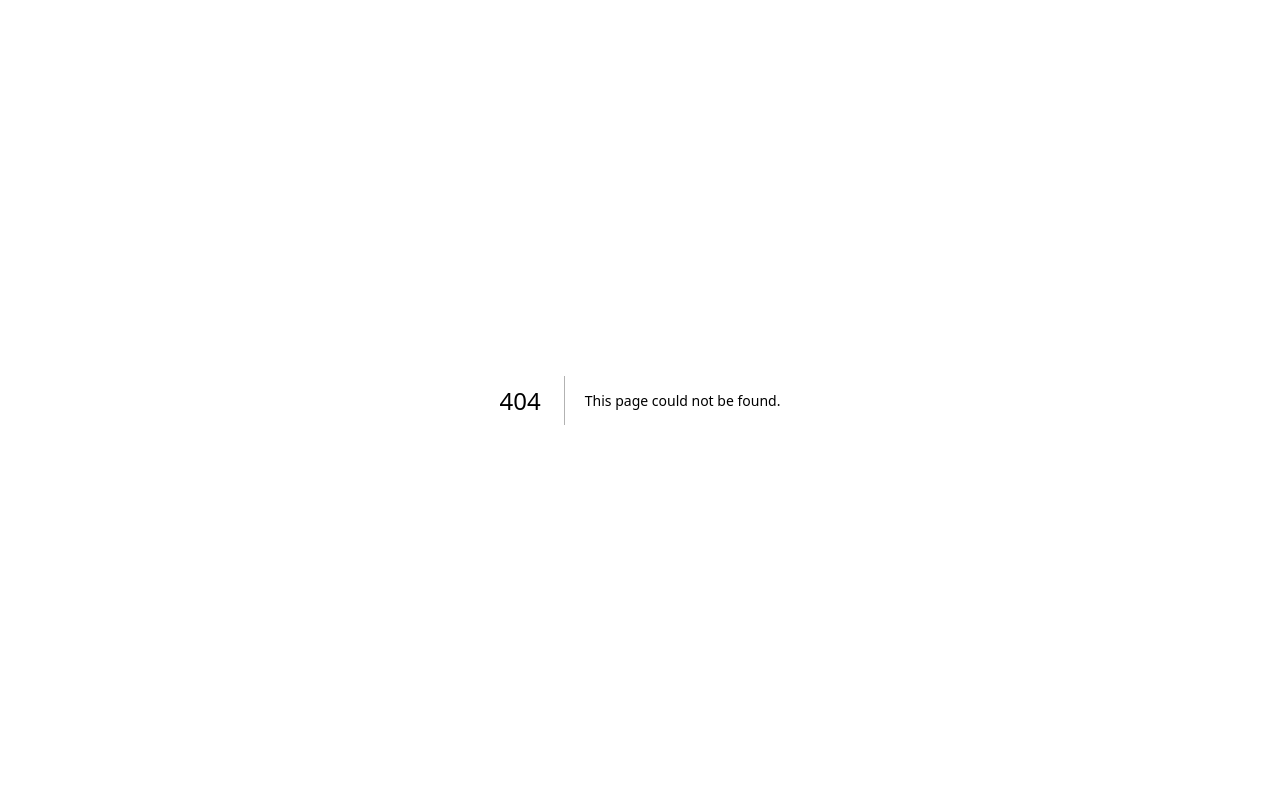
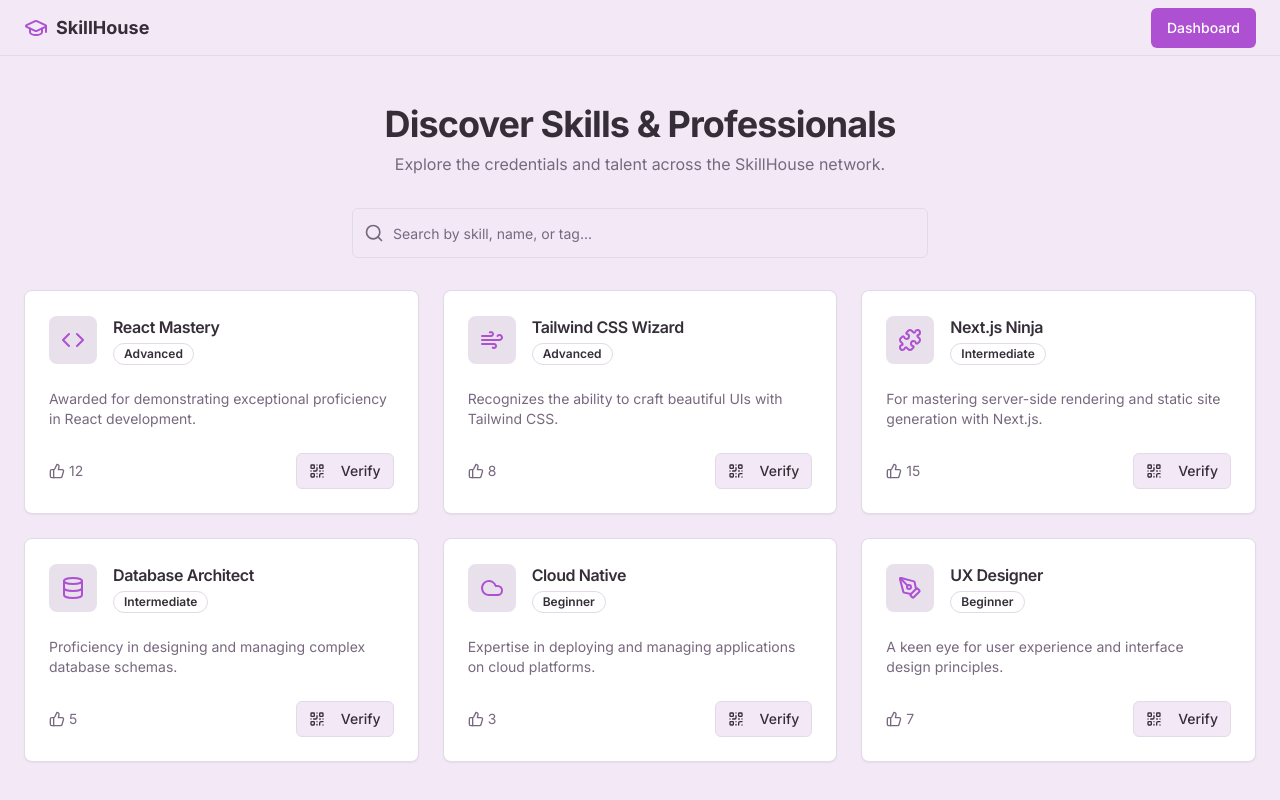
Before and after one commit to iamaanahmad/skill-house, a Next.js app: page /discover in a window 1280 px wide. Before the commit this address had no page. Shown: the top 800 px of the page. Built offline with nearby package versions, Linux system fonts and the light colour scheme.

Commit message:
Browse/Discover Explore public skill profiles
Search by skills, categor

```diff
--- /dev/null
+++ b/src/app/discover/page.tsx
@@ -0,0 +1,50 @@
+import { skills } from "@/lib/placeholder-data";
+import SkillCard from "@/components/dashboard/skill-card";
+import { Input } from "@/components/ui/input";
+import { Search } from "lucide-react";
+import Link from "next/link";
+import { GraduationCap } from "lucide-react";
+import { Button } from "@/components/ui/button";
+
+export default function DiscoverPage() {
+  return (
+    <div className="bg-background min-h-screen">
+       <header className="px-4 lg:px-6 h-14 flex items-center border-b">
+        <Link href="/" className="flex items-center justify-center font-bold text-lg">
+          <GraduationCap className="h-6 w-6 text-primary" />
+          <span className="ml-2">SkillHouse</span>
+        </Link>
+        <div className="ml-auto">
+             <Button asChild>
+                <Link href="/dashboard">Dashboard</Link>
+            </Button>
+        </div>
+      </header>
+      <main className="container mx-auto py-12 px-4 md:px-6">
+        <div className="space-y-8">
+            <div>
+                <h1 className="text-3xl md:text-4xl font-bold tracking-tight text-center">Discover Skills & Professionals</h1>
+                <p className="text-muted-foreground text-center mt-2">
+                    Explore the credentials and talent across the SkillHouse network.
+                </p>
+            </div>
+            <div className="max-w-xl mx-auto">
+                <div className="relative">
+                    <Search className="absolute left-3 top-1/2 -translate-y-1/2 h-5 w-5 text-muted-foreground" />
+                    <Input
+                        type="search"
+                        placeholder="Search by skill, name, or tag..."
+                        className="w-full pl-10 py-6 text-base"
+                    />
+                </div>
+            </div>
+            <div className="grid grid-cols-1 md:grid-cols-2 xl:grid-cols-3 gap-6">
+                {skills.map((skill) => (
+                <SkillCard key={skill.id} skill={skill} />
+                ))}
+            </div>
+        </div>
+      </main>
+    </div>
+  );
+}
--- a/src/app/page.tsx
+++ b/src/app/page.tsx
@@ -1,6 +1,6 @@
 import Link from "next/link";
 import Image from "next/image";
-import { GraduationCap, ShieldCheck, Cpu, Bot, Gem } from "lucide-react";
+import { GraduationCap, ShieldCheck, Cpu, Bot, Gem, Search } from "lucide-react";
 import { Button } from "@/components/ui/button";
 import { PlaceHolderImages } from "@/lib/placeholder-images";
 import { Card, CardHeader, CardTitle, CardDescription } from "@/components/ui/card";
@@ -10,11 +10,22 @@ export default function HomePage() {
 
   return (
     <div className="flex flex-col min-h-dvh bg-background">
-      <header className="px-4 lg:px-6 h-14 flex items-center justify-center">
-        <Link href="#" className="flex items-center justify-center" prefetch={false}>
+      <header className="px-4 lg:px-6 h-14 flex items-center">
+        <Link href="/" className="flex items-center justify-center" prefetch={false}>
           <GraduationCap className="h-6 w-6 text-primary" />
           <span className="ml-2 font-bold text-lg">SkillHouse</span>
         </Link>
+        <nav className="ml-auto flex gap-4 sm:gap-6">
+            <Button variant="ghost" asChild>
+                <Link href="/discover">
+                    <Search className="h-5 w-5 mr-2" />
+                    Discover
+                </Link>
+            </Button>
+            <Button asChild>
+                <Link href="/dashboard">Get Started</Link>
+            </Button>
+        </nav>
       </header>
 
       <main className="flex-1">
```
